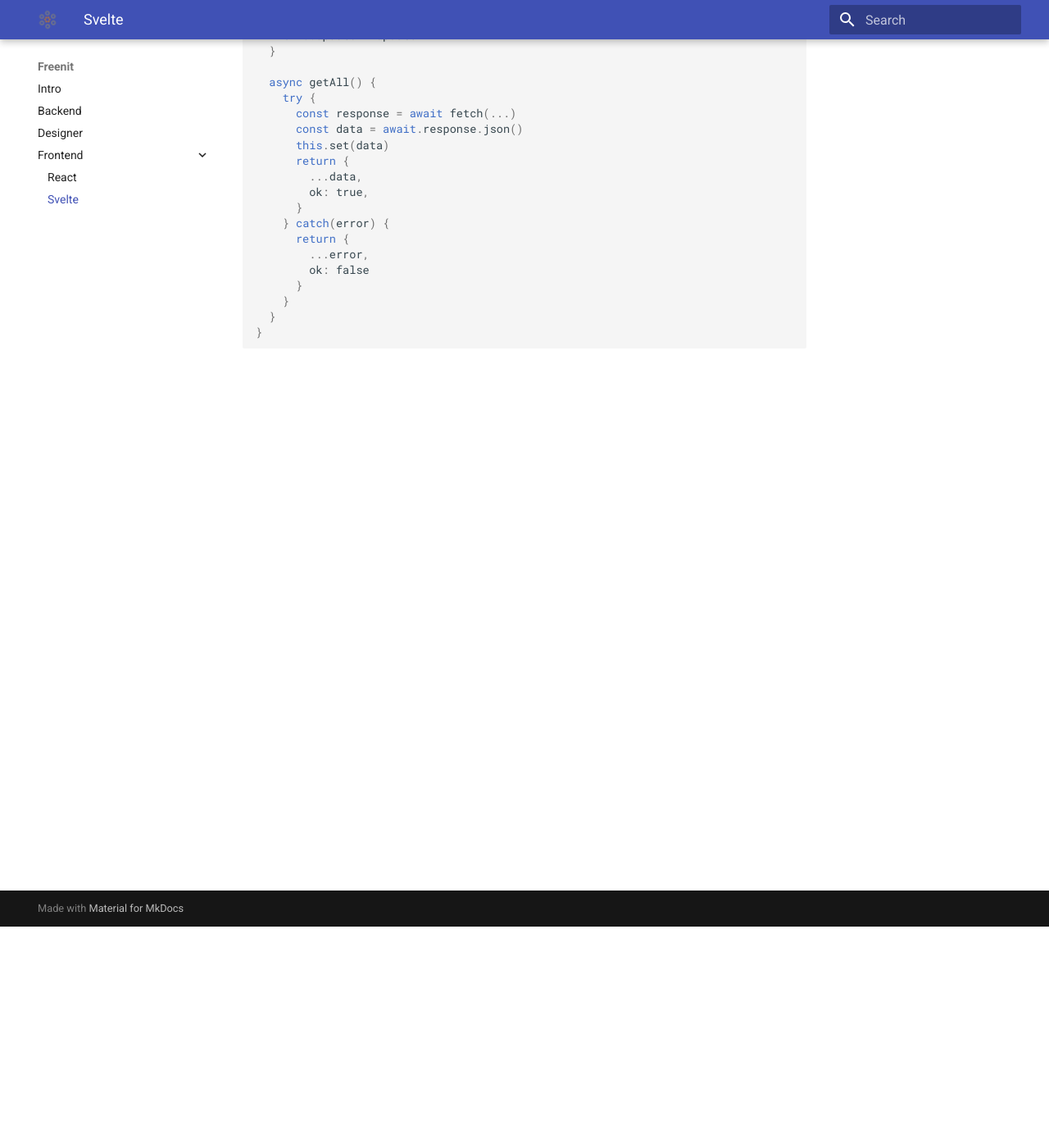
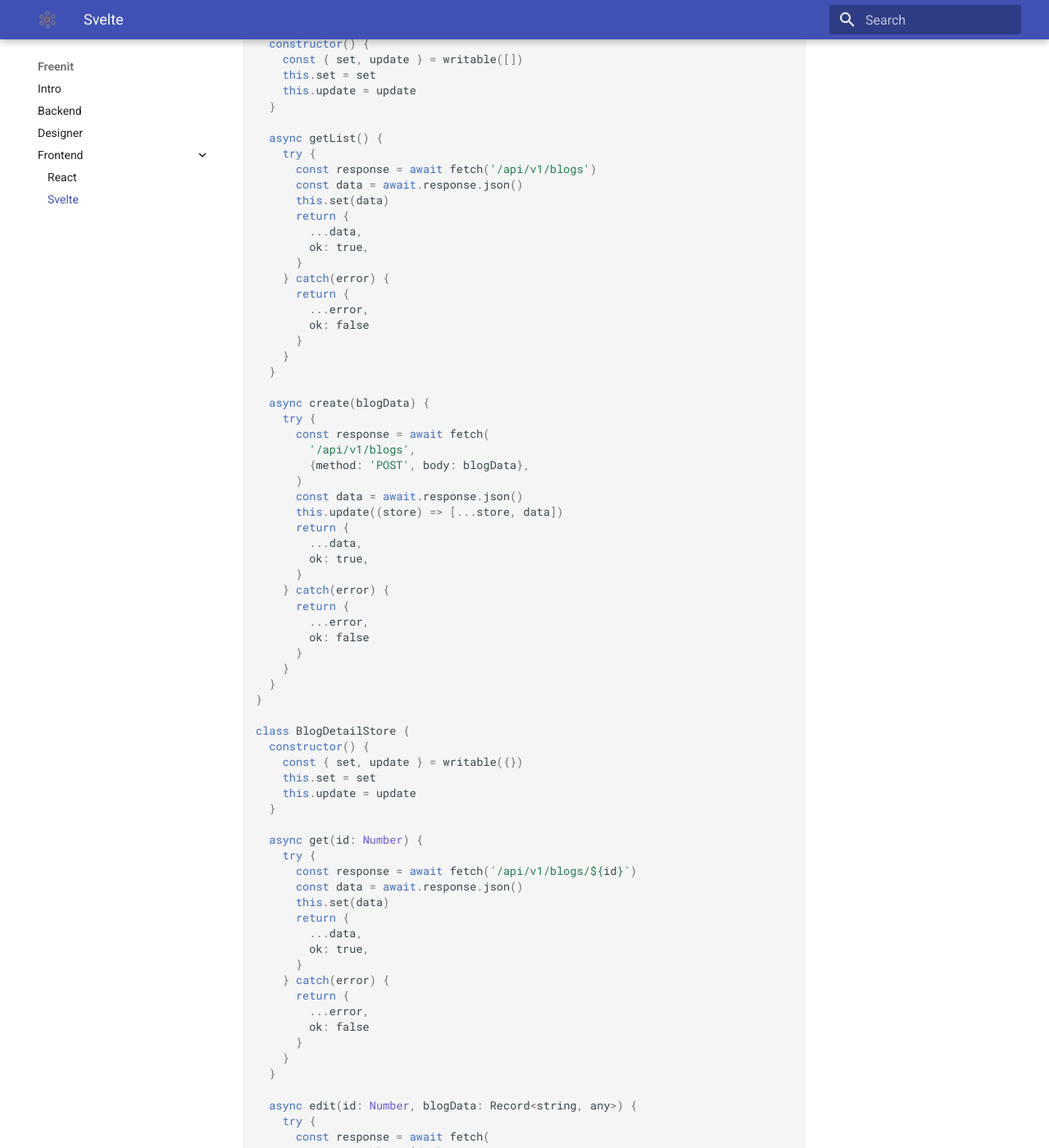
Before and after one commit to freenit-framework/doc, an MkDocs documentation site: the page built from docs/frontend/svelte.md, in a window 1280 px wide and 1400 px high, scrolled down 270 px. Shown: the whole window at 82% size. Built offline with MkDocs 1.6.1 and Material for MkDocs 9.7.7, drawn with Linux system fonts in a browser that asks for light colours; some of the changed text lies outside the part shown.

Commit message:
Update svelte documentation

````diff
--- a/docs/frontend/svelte.md
+++ b/docs/frontend/svelte.md
@@ -1,18 +1,22 @@
 # Svelte
+
+If you already exported the design and want to integrate backend, you have to
+create store for it. Svelte has store and fetch built in, so simplest store for
+blog CRUD would be:
 
 ```js
 import { writable } from 'svelte/store'
 
-class BlogStore {
+class BlogListStore {
   constructor() {
-    const { set, update } = writable()
+    const { set, update } = writable([])
     this.set = set
     this.update = update
   }
 
-  async getAll() {
+  async getList() {
     try {
-      const response = await fetch(...)
+      const response = await fetch('/api/v1/blogs')
       const data = await.response.json()
       this.set(data)
       return {
@@ -26,5 +30,96 @@ class BlogStore {
       }
     }
   }
+
+  async create(blogData) {
+    try {
+      const response = await fetch(
+        '/api/v1/blogs',
+        {method: 'POST', body: blogData},
+      )
+      const data = await.response.json()
+      this.update((store) => [...store, data])
+      return {
+        ...data,
+        ok: true,
+      }
+    } catch(error) {
+      return {
+        ...error,
+        ok: false
+      }
+    }
+  }
 }
+
+class BlogDetailStore {
+  constructor() {
+    const { set, update } = writable({})
+    this.set = set
+    this.update = update
+  }
+
+  async get(id: Number) {
+    try {
+      const response = await fetch(`/api/v1/blogs/${id}`)
+      const data = await.response.json()
+      this.set(data)
+      return {
+        ...data,
+        ok: true,
+      }
+    } catch(error) {
+      return {
+        ...error,
+        ok: false
+      }
+    }
+  }
+
+  async edit(id: Number, blogData: Record<string, any>) {
+    try {
+      const response = await fetch(
+        `/api/v1/blogs/${id}`,
+        {method: 'PATCH', body: blogData},
+      )
+      const data = await.response.json()
+      this.set(data)
+      return {
+        ...data,
+        ok: true,
+      }
+    } catch(error) {
+      return {
+        ...error,
+        ok: false
+      }
+    }
+  }
+
+  async delete(id: Number) {
+    try {
+      const response = await fetch(
+        `/api/v1/blogs/${id}`,
+        {method: 'DELETE'},
+      )
+      const data = await.response.json()
+      return {
+        ...data,
+        ok: true,
+      }
+    } catch(error) {
+      return {
+        ...error,
+        ok: false
+      }
+    }
+  }
+}
+
+const blog = {
+  detail: new BlogDetailStore(),
+  list: new BlogListStore(),
+}
+
+export default blog
 ```
````
Also changed, not shown: docs/designer.md (+1 -1 lines).
